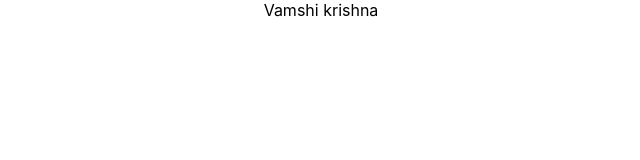
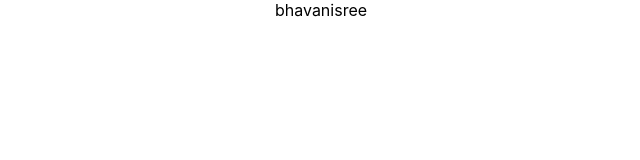
Before and after one commit to DVamshi21/eHealthhub, a React (Create React App) app: page / in a window 1280 px wide. Shown: the top 160 px of the page, without its empty margins (319-959 px from the left). Built offline with nearby package versions, Linux system fonts and the light colour scheme.

Commit message:
commiting -29/10/2024

```diff
--- a/src/App.js
+++ b/src/App.js
@@ -5,7 +5,7 @@ function App() {
   return (
     <div className="App">
       <div>
-        Vamshi krishna
+      bhavanisree
       </div>
     </div>
   );
```
